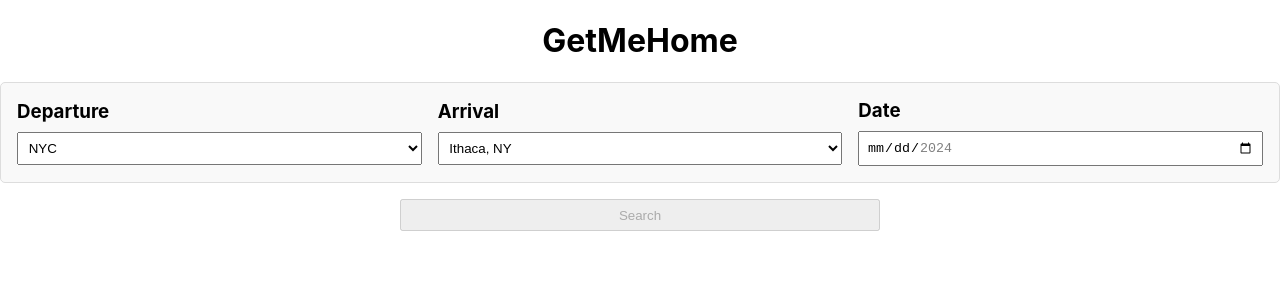
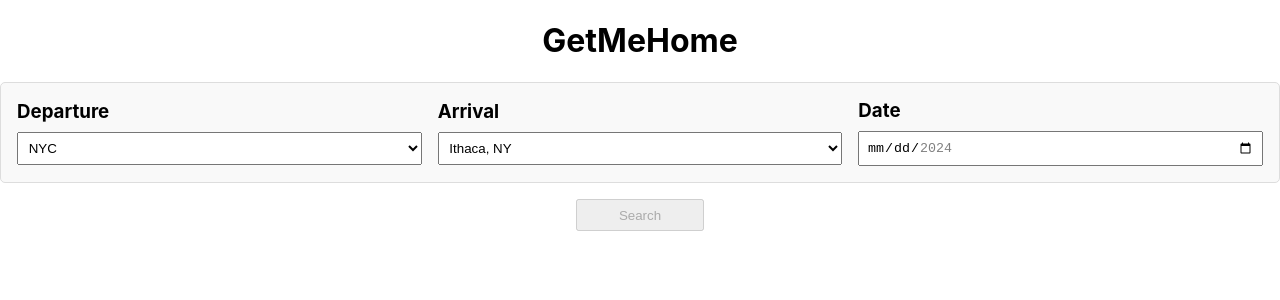
Before and after one commit to ronjj/gmh-web, a React (Create React App) app: page / in a window 1280 px wide. Shown: the top 300 px of the page. Built offline with nearby package versions, Linux system fonts and the light colour scheme.

Commit message:
Disable all fields when request is loading, refactor sizing of search button, catch date errors

```diff
--- a/src/index.css
+++ b/src/index.css
@@ -71,10 +71,19 @@ select, input[type="date"], button {
 }
 
 .search {
-  margin: 1em 25em;
+  margin: 1em auto;
+  width: 10%
 }
 
 .search button:disabled {
+  cursor: not-allowed;
+}
+
+.loc_dropdown select:disabled {
+  cursor: not-allowed;
+}
+
+.date_dropdown input:disabled {
   cursor: not-allowed;
 }
 
```
